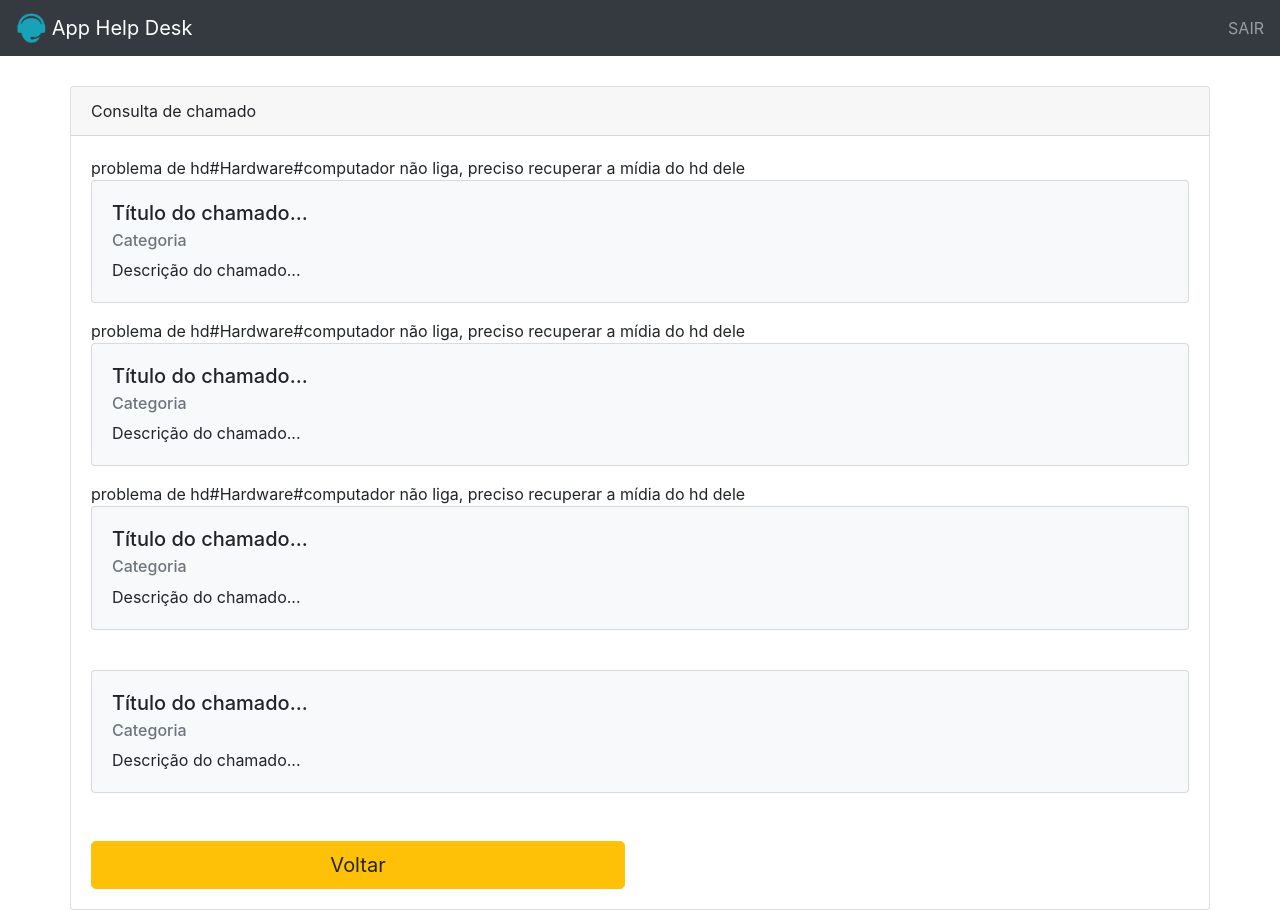
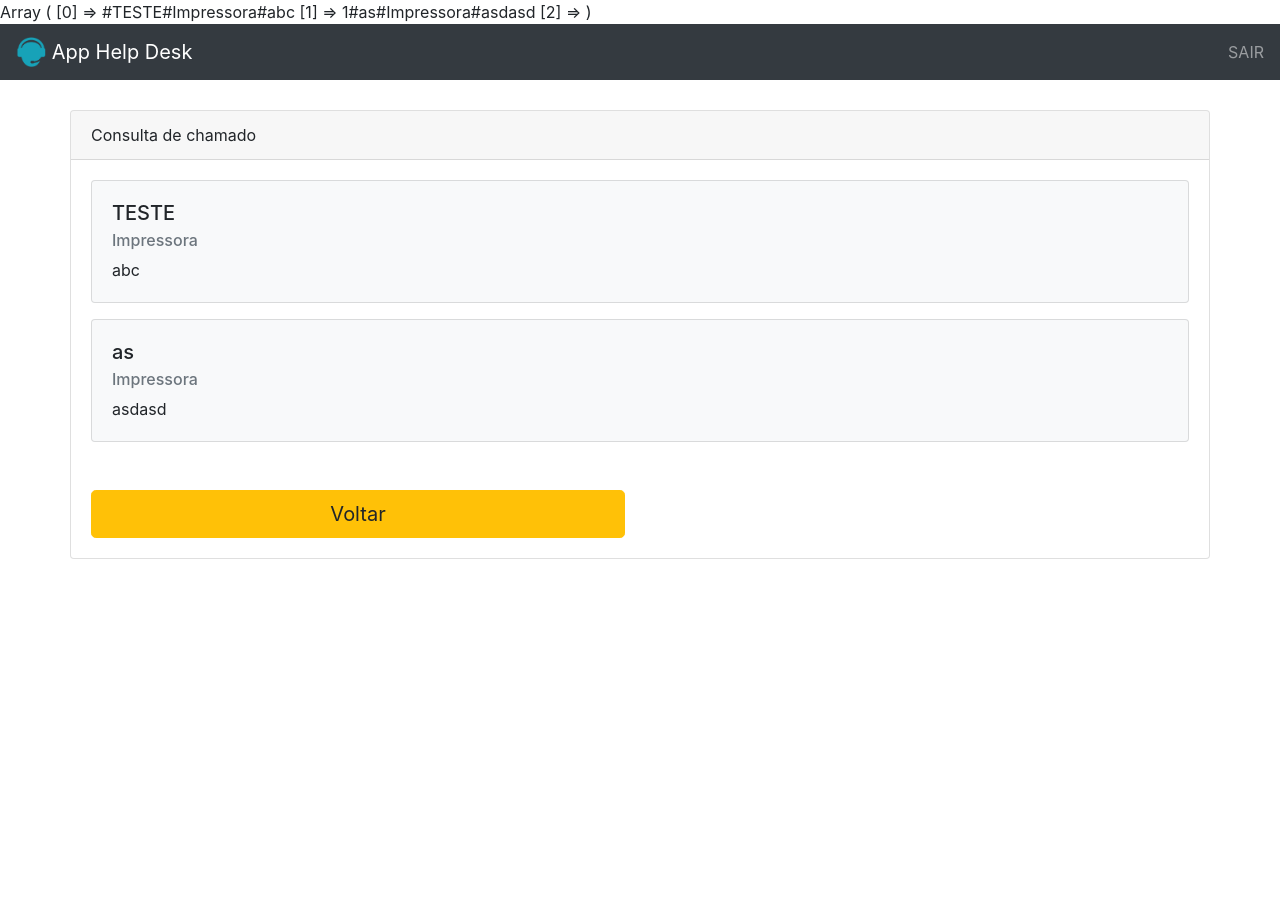
Before and after one commit to giansb/php-estudo, a PHP site: page /app_help_desk/consultar_chamado.php in a window 1280 px wide. After the commit the page ends 559 px from the top, so only its background shows below. Run offline with PHP 8.4, Linux system fonts and the light colour scheme; the visitor is signed in with stand-in values (Sample User, id 1).

Commit message:
30/08/23

```diff
--- a/app_help_desk/arquivo.txt
+++ b/app_help_desk/arquivo.txt
@@ -1,3 +1,2 @@
-problema de hd#Hardware#computador não liga, preciso recuperar a mídia do hd dele
-problema de hd#Hardware#computador não liga, preciso recuperar a mídia do hd dele
-problema de hd#Hardware#computador não liga, preciso recuperar a mídia do hd dele
+#TESTE#Impressora#abc
+1#as#Impressora#asdasd
--- a/app_help_desk/consultar_chamado.php
+++ b/app_help_desk/consultar_chamado.php
@@ -11,6 +11,8 @@ $chamados = array();
   }
 
   fclose($arquivo);
+
+  print_r($chamados);
 
 
 ?>
@@ -59,16 +61,24 @@ $chamados = array();
 
 
             <? foreach($chamados as $chamado) { ?>
-              <?= $chamado . '<br />'; ?>
+
+              <?php
+                  $chamado_dados = explode('#', $chamado);
+
+                  if(count($chamado_dados) < 3){
+                    continue;
+                  };
+
+                ?>
                 <div class="card mb-3 bg-light">
                   <div class="card-body">
-                    <h5 class="card-title">Título do chamado...</h5>
-                    <h6 class="card-subtitle mb-2 text-muted">Categoria</h6>
-                    <p class="card-text">Descrição do chamado...</p>
+                    <h5 class="card-title"><?= $chamado_dados[1]?></h5>
+                    <h6 class="card-subtitle mb-2 text-muted"><?=$chamado_dados[2]?></h6>
+                    <p class="card-text"><?=$chamado_dados[3]?></p>
 
                   </div>
                 </div>
-            <?};?>
+            <?}?>
 
 
 
--- a/app_help_desk/home.php
+++ b/app_help_desk/home.php
@@ -1,5 +1,7 @@
 <?php
   require_once 'validador_acesso.php';
+
+  print_r($_SESSION);
 ?>
 
 
--- a/app_help_desk/registra_chamado.php
+++ b/app_help_desk/registra_chamado.php
@@ -1,5 +1,5 @@
 <?php
-
+    session_start();
 
     $arquivo = fopen('arquivo.txt','a');
 
@@ -7,7 +7,7 @@
     $categoria = str_replace('#','-',$_POST['categoria']);
     $descricao = str_replace('#','-',$_POST['descricao']);
 
-    $texto = $titulo . '#' . $categoria. '#' . $descricao . PHP_EOL;
+    $texto = $_SESSION['id'] . '#' . $titulo . '#' . $categoria. '#' . $descricao . PHP_EOL;
 
     fwrite($arquivo, $texto);
     fclose($arquivo);
```
Also changed, not shown: app_help_desk/valida_login.php (+17 -4 lines).
